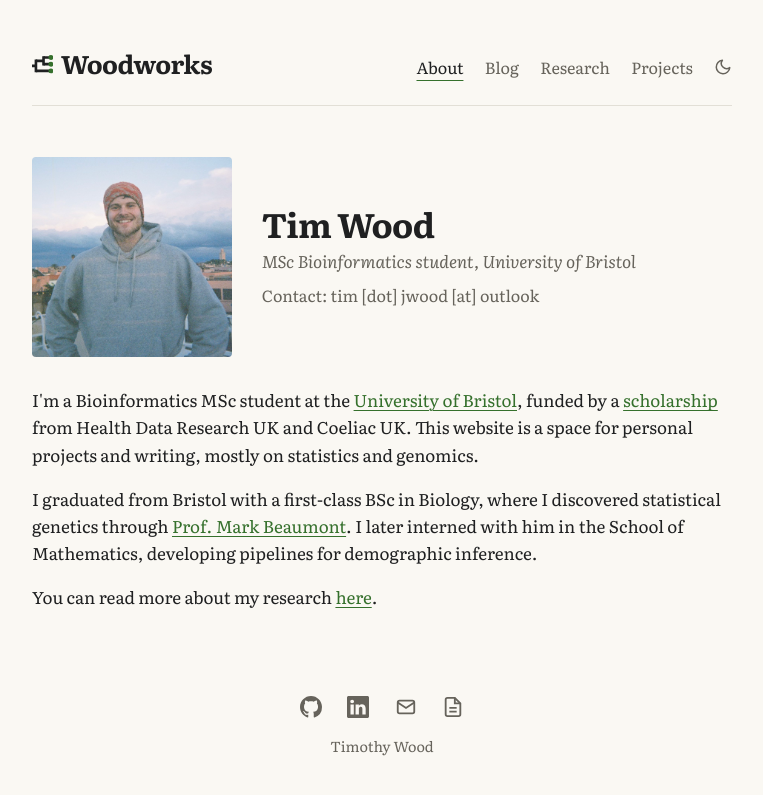
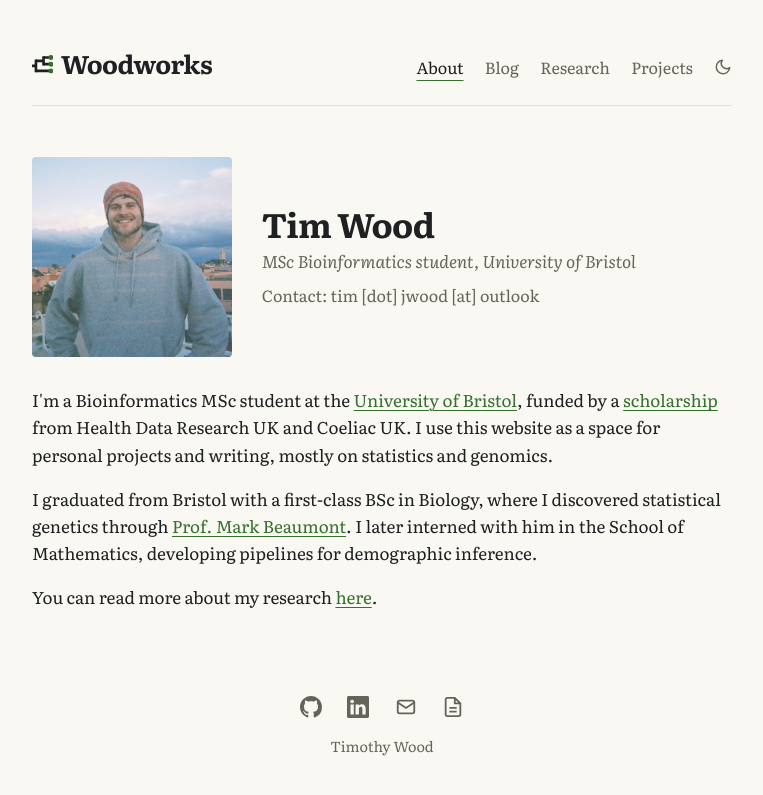
Before and after one commit to timj-wood/timj-wood.github.io, a Jekyll site: the page built from index.html, in a window 1280 px wide. Shown: the top 795 px of the page, without its empty margins (258-1021 px from the left). Built offline with Jekyll 4.4.1, drawn with Linux system fonts in a browser that asks for light colours.

Commit message:
Update index.html

```diff
--- a/index.html
+++ b/index.html
@@ -17,7 +17,7 @@ redirect_from:
   <div class="bio">
     <p>I'm a Bioinformatics MSc student at the <a href="https://www.bristol.ac.uk/">University of Bristol</a>, funded by
       a <a href="https://www.hdruk.ac.uk/people/timothy-wood/">scholarship</a> from Health Data Research UK and Coeliac UK.
-      This website is a space for personal projects and writing, mostly on statistics and genomics.</p>
+      I use this website as a space for personal projects and writing, mostly on statistics and genomics.</p>
 
     <p>I graduated from Bristol with a first-class BSc in Biology, where I discovered statistical genetics through
       <a href="https://www.bristol.ac.uk/people/person/Mark-Beaumont-c51e682d-904b-45b4-bda5-9cf2213d4e9d/">Prof. Mark Beaumont</a>.
```
